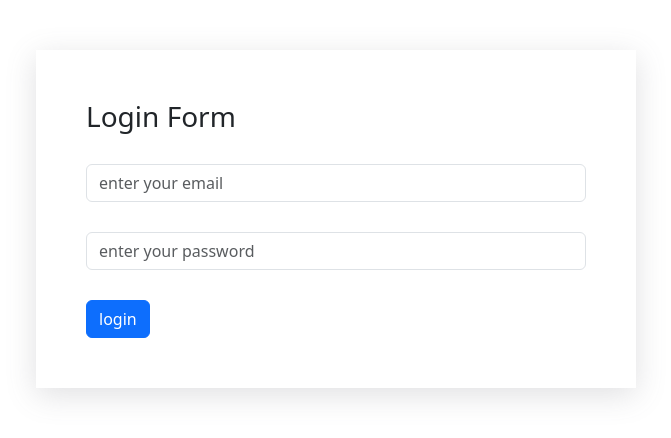
After one commit to kaflebiplob/form, a PHP site: page /login.php in a window 1280 px wide. The commit adds this page. Shown: the top 438 px of the page, without its empty margins (304-975 px from the left). Run offline with PHP 8.4, Linux system fonts and the light colour scheme.

Commit message:
login and signup with database done

```diff
--- /dev/null
+++ b/login.php
@@ -0,0 +1,55 @@
+<!DOCTYPE html>
+<html lang="en">
+
+<head>
+    <meta charset="UTF-8">
+    <meta name="viewport" content="width=device-width, initial-scale=1.0">
+    <title>Login</title>
+    <link rel="stylesheet" href="https://cdn.jsdelivr.net/npm/bootstrap@5.3.3/dist/css/bootstrap.min.css" integrity="sha384-QWTKZyjpPEjISv5WaRU9OFeRpok6YctnYmDr5pNlyT2bRjXh0JMhjY6hW+ALEwIH" crossorigin="anonymous">
+    <link rel="stylesheet" href="style.css">
+</head>
+
+<body>
+    <div class="container">
+        <?php
+        if(isset($_POST["login"])){
+            $email = $_POST["email"];
+            $password = $_POST["password"];
+
+            require_once "database.php";
+            $sql = "SELECT * FROM users WHERE email = '$email'";
+            $result = mysqli_query($connection,$sql);
+            $user = mysqli_fetch_array($result, MYSQLI_ASSOC);
+
+            if($user){
+                if(password_verify($password, $user["password"])){
+                    header("Location: index.php");
+                    die();
+                }else{
+                    echo "<div class'alert alert-danger'>Password doesnot match</div>";
+                }
+
+            }else{
+                echo "<div class='alert alert-danger'>Email does not match</div>";
+            }
+        }
+        ?>
+        <h3 class="form-group">Login Form</h3>
+        <form action="login.php" method="post">
+            <div class="form-group">
+                <input type="email" class="form-control" name="email" placeholder="enter your email">
+            </div>
+            <div class="form-group">
+                <input type="password" class="form-control" name="password" placeholder="enter your password">
+            </div>
+
+            <div class="form-btn">
+                <input type="submit" class="btn btn-primary" name="login" value="login">
+            </div>
+
+        </form>
+    </div>
+
+</body>
+
+</html>
--- a/registration.php
+++ b/registration.php
@@ -64,7 +64,7 @@
             }
         }
         ?>
-        <h1 class="form-group"> Registration form</h1>
+        <h3 class="form-group"> Registration form</h3>
         <form action="registration.php" method="post">
             <div class="form-group">
                 <input type="text" class="form-control" name="name" placeholder="enter your name">
```
Also changed, not shown: index.php (added, +12 -0 lines).
